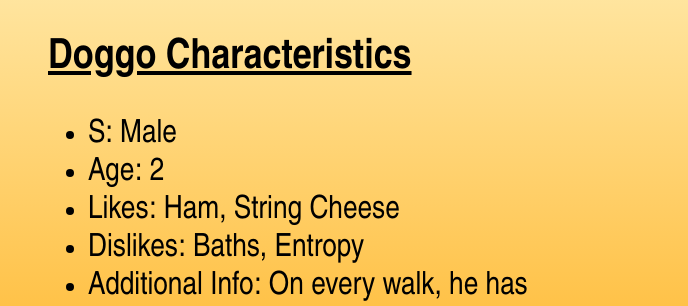
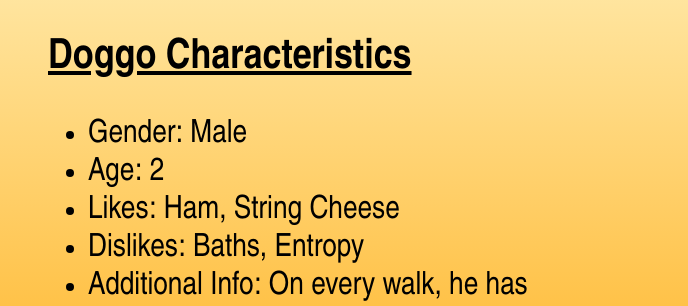
Before and after one commit to Ron88nyc/api-gen, a plain HTML site: page index.html in a window 1280 px wide. Shown: the part 236-542 px from the top of the page, 592-1280 px from the left. Drawn offline with Linux system fonts and the light colour scheme; no server answers.

Commit message:
C:/Program Files/Git/

```diff
--- a/index.html
+++ b/index.html
@@ -30,7 +30,7 @@
                 src="http://placecorgi.com/500/500"
                 class = 'dog-img'
                 alt ='cute corgi'
-                />
+                >
             </section>
         </section>
     </section>
@@ -39,7 +39,7 @@
       <section class="item">
           <span>Doggo Characteristics</span>
           <ul>
-              <li id="MF">S: Male</li>
+              <li id="MF">Gender: Male</li>
               <li id="age">Age: 2</li>
               <li id="likes">Likes: Ham, String Cheese</li>
               <li id="dislikes">Dislikes: Baths, Entropy</li>
```
